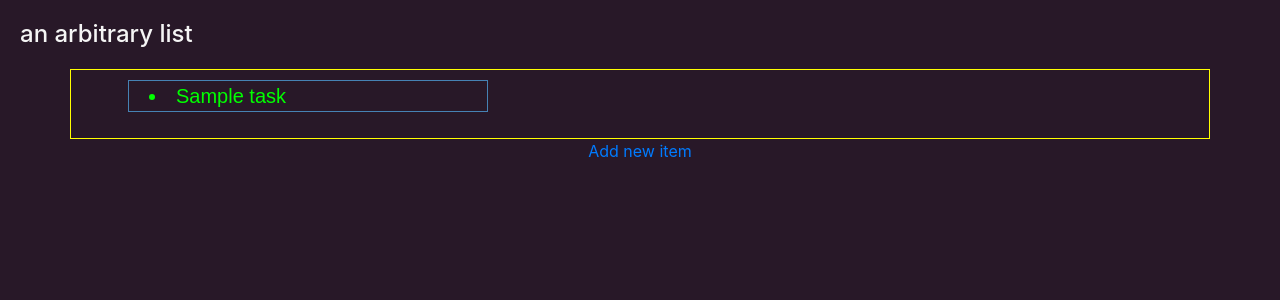
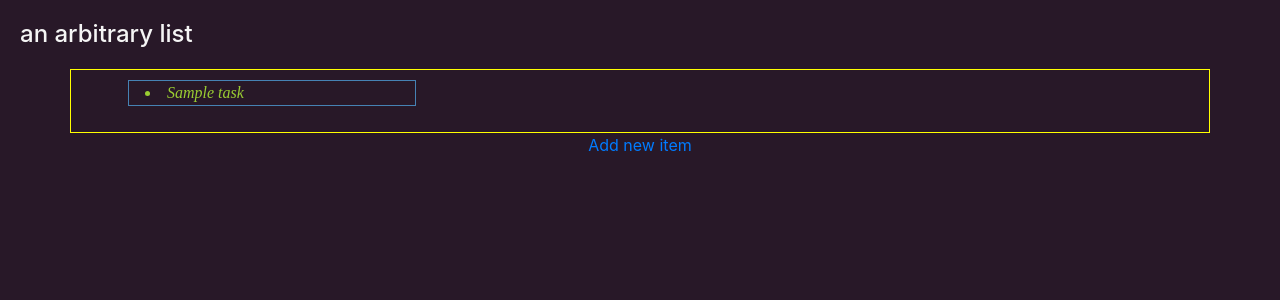
Before and after one commit to phryszlo/cs50, a Django app: template lecture3/tasks/templates/tasks/index.html in a window 1280 px wide. Shown: the top 300 px of the page. Run offline with Django 3.2, Linux system fonts and the light colour scheme; the template is opened without the code that fills it: most values are stand-ins (such as "Sample title", 1, 10 or a date in 2020); some libraries are stand-ins or nearby versions.

Commit message:
tedium and one color change again

```diff
--- a/lecture3/tasks/static/tasks/styles.css
+++ b/lecture3/tasks/static/tasks/styles.css
@@ -3,9 +3,12 @@ ul {
 }
 
 li {
-  font-family: sans-serif;
+  /* font-family: sans-serif;
   font-size: 20px;
-  color:lime;
+  color:lime; */
+  font-style: oblique;
+  font-family: serif;
+  color: yellowgreen;
   list-style-type:  disc;
 
   list-style-position: inside;
```
